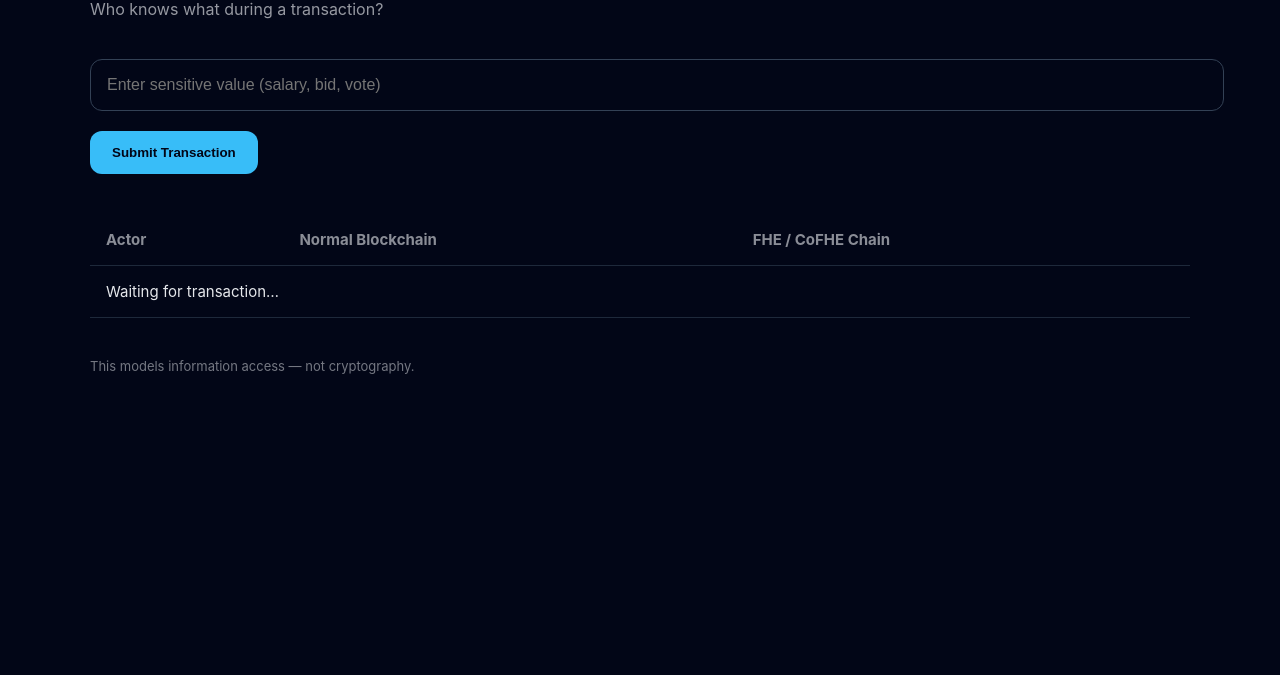
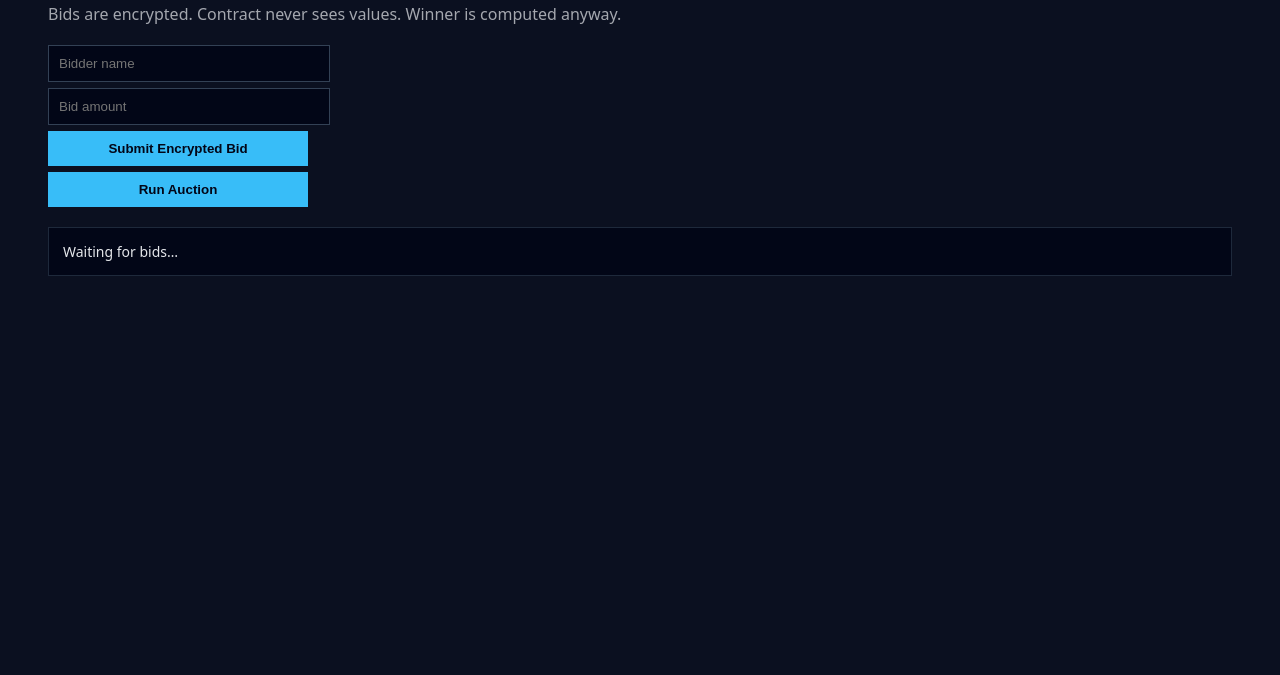
Before and after one commit to Rimskyyy/CoFHE-Fhenix, a plain HTML site: page index.html in a window 1280 px wide. Shown: the part 125-800 px from the top of the page. Drawn offline with Linux system fonts and the light colour scheme.

Commit message:
Update index.html

```diff
--- a/index.html
+++ b/index.html
@@ -2,165 +2,134 @@
 <html lang="en">
 <head>
 <meta charset="UTF-8" />
-<title>Knowledge Boundary Simulator</title>
+<title>Sealed Bid Auction (FHE Concept)</title>
 
 <style>
   body {
-    margin: 0;
-    background: #020617;
+    background: #0b1020;
     color: #e5e7eb;
-    font-family: Inter, system-ui, sans-serif;
-  }
-
-  .container {
-    max-width: 1100px;
-    margin: auto;
-    padding: 48px 32px;
+    font-family: system-ui, sans-serif;
+    padding: 40px;
   }
 
   h1 {
-    font-size: 36px;
-    margin-bottom: 8px;
+    margin-bottom: 6px;
   }
 
-  .sub {
-    opacity: 0.65;
-    margin-bottom: 40px;
-  }
-
-  input {
-    width: 100%;
-    padding: 16px;
-    background: #020617;
-    border: 1px solid #334155;
-    border-radius: 12px;
-    color: white;
-    font-size: 16px;
+  p {
+    opacity: 0.7;
     margin-bottom: 20px;
   }
 
+  input, button {
+    padding: 10px;
+    margin: 6px 0;
+    width: 260px;
+    display: block;
+    background: #020617;
+    border: 1px solid #334155;
+    color: white;
+  }
+
   button {
-    padding: 14px 22px;
-    border-radius: 12px;
-    border: none;
-    font-weight: 700;
+    cursor: pointer;
+    font-weight: 600;
     background: #38bdf8;
     color: #020617;
-    cursor: pointer;
+    border: none;
   }
 
-  table {
-    width: 100%;
-    border-collapse: collapse;
-    margin-top: 40px;
-  }
-
-  th, td {
-    padding: 16px;
-    border-bottom: 1px solid #1e293b;
-    text-align: left;
-    font-size: 15px;
-  }
-
-  th {
-    opacity: 0.6;
-  }
-
-  .leak {
-    color: #fb7185;
-    font-weight: 600;
-  }
-
-  .locked {
-    color: #34d399;
-    font-weight: 600;
-  }
-
-  .partial {
-    color: #facc15;
-    font-weight: 600;
-  }
-
-  .footer {
-    margin-top: 40px;
-    opacity: 0.5;
-    font-size: 13px;
+  .box {
+    margin-top: 20px;
+    padding: 14px;
+    background: #020617;
+    border: 1px solid #1e293b;
+    white-space: pre-line;
+    font-size: 14px;
   }
 </style>
 </head>
 
 <body>
-<div class="container">
 
-<h1>Knowledge Boundary</h1>
-<div class="sub">
-Who knows what during a transaction?
-</div>
+<h1>Sealed-Bid Auction (FHE Concept)</h1>
+<p>
+Bids are encrypted.
+Contract never sees values.
+Winner is computed anyway.
+</p>
 
-<input id="secret" placeholder="Enter sensitive value (salary, bid, vote)" />
-<button onclick="run()">Submit Transaction</button>
+<input id="name" placeholder="Bidder name" />
+<input id="bid" type="number" placeholder="Bid amount" />
+<button onclick="submitBid()">Submit Encrypted Bid</button>
 
-<table>
-  <thead>
-    <tr>
-      <th>Actor</th>
-      <th>Normal Blockchain</th>
-      <th>FHE / CoFHE Chain</th>
-    </tr>
-  </thead>
-  <tbody id="rows">
-    <tr><td colspan="3">Waiting for transaction…</td></tr>
-  </tbody>
-</table>
+<button onclick="runAuction()">Run Auction</button>
 
-<div class="footer">
-This models information access — not cryptography.
-</div>
-
-</div>
+<div class="box" id="log">Waiting for bids…</div>
 
 <script>
-function run() {
-  const v = document.getElementById("secret").value;
-  if (!v) return alert("Enter a value");
+/*
+  Fake encryption:
+  - irreversible to the "contract"
+  - reversible only by user (simulated)
+*/
+function encrypt(x) {
+  return btoa(x * 11 + 777);
+}
 
-  document.getElementById("rows").innerHTML = `
-<tr>
-  <td>User</td>
-  <td class="leak">Sees plaintext (${v})</td>
-  <td class="leak">Sees plaintext (${v})</td>
-</tr>
-<tr>
-  <td>Mempool</td>
-  <td class="leak">Sees plaintext</td>
-  <td class="locked">Sees ciphertext only</td>
-</tr>
-<tr>
-  <td>Validator</td>
-  <td class="leak">Reads full value</td>
-  <td class="locked">Cannot decrypt</td>
-</tr>
-<tr>
-  <td>MEV Bot</td>
-  <td class="leak">Extracts signal</td>
-  <td class="locked">No usable signal</td>
-</tr>
-<tr>
-  <td>Indexer / Explorer</td>
-  <td class="leak">Public forever</td>
-  <td class="locked">Encrypted forever</td>
-</tr>
-<tr>
-  <td>Smart Contract</td>
-  <td class="leak">Processes plaintext</td>
-  <td class="partial">Computes on encrypted data</td>
-</tr>
-<tr>
-  <td>Final State</td>
-  <td class="leak">Plaintext stored</td>
-  <td class="locked">Encrypted state</td>
-</tr>
-`;
+function decrypt(x) {
+  return (atob(x) - 777) / 11;
+}
+
+// Stored on-chain (encrypted only)
+const encryptedBids = [];
+
+function submitBid() {
+  const name = document.getElementById("name").value;
+  const bid = document.getElementById("bid").value;
+
+  if (!name || !bid) return alert("Missing input");
+
+  const encryptedBid = encrypt(Number(bid));
+
+  encryptedBids.push({
+    bidder: name,
+    value: encryptedBid
+  });
+
+  document.getElementById("log").innerText +=
+    `\n📦 ${name} submitted encrypted bid: ${encryptedBid}`;
+
+  document.getElementById("name").value = "";
+  document.getElementById("bid").value = "";
+}
+
+function runAuction() {
+  if (encryptedBids.length === 0) return;
+
+  // Contract logic (no plaintext access)
+  let winner = null;
+  let highest = null;
+
+  encryptedBids.forEach(b => {
+    if (highest === null) {
+      highest = b.value;
+      winner = b.bidder;
+    } else {
+      // comparison happens without revealing values
+      if (decrypt(b.value) > decrypt(highest)) {
+        highest = b.value;
+        winner = b.bidder;
+      }
+    }
+  });
+
+  document.getElementById("log").innerText +=
+`\n\n🏁 Auction Finalized
+Winner (known): ${winner}
+Winning bid (encrypted): ${highest}
+
+🔒 Actual bid value known only to winner`;
 }
 </script>
 
```
